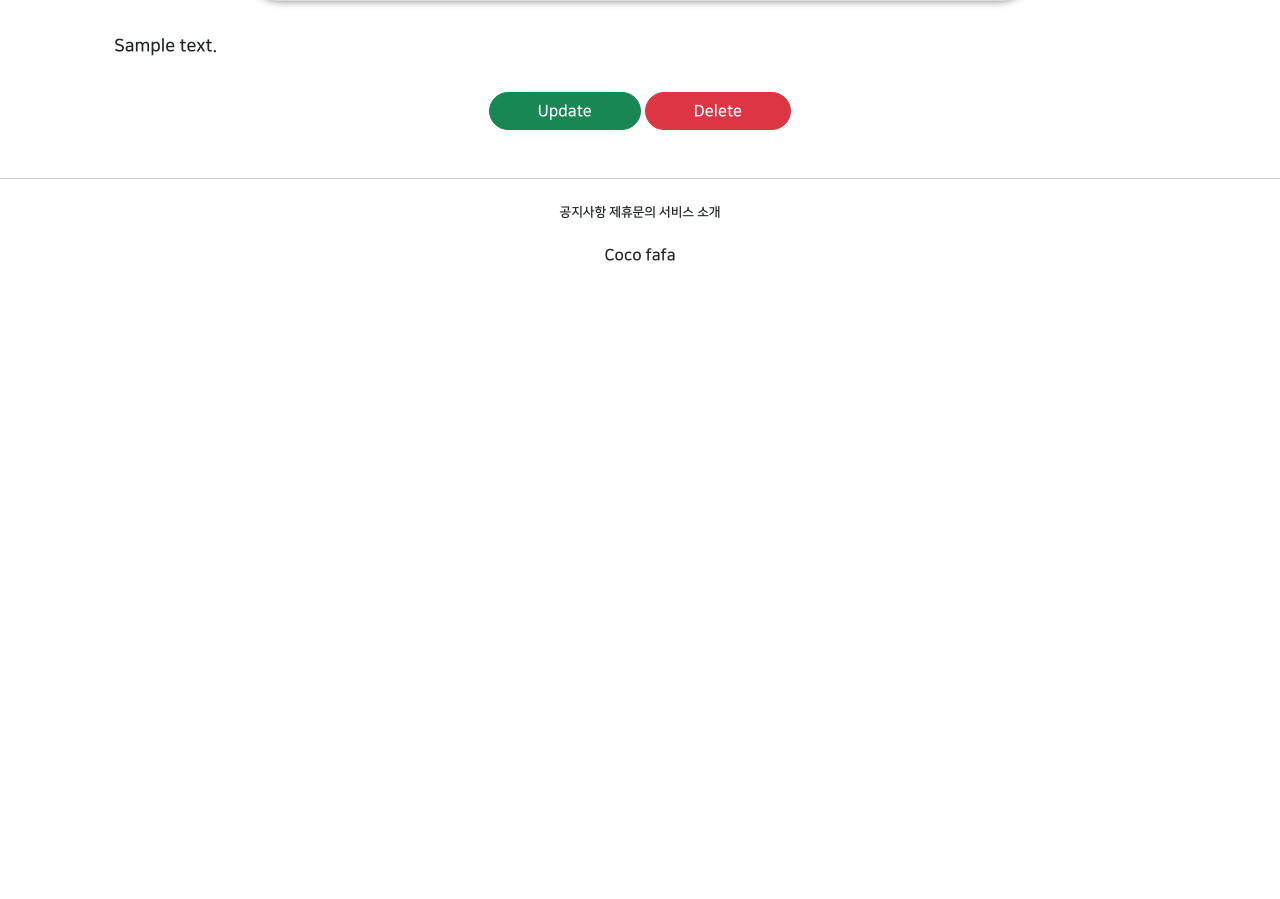
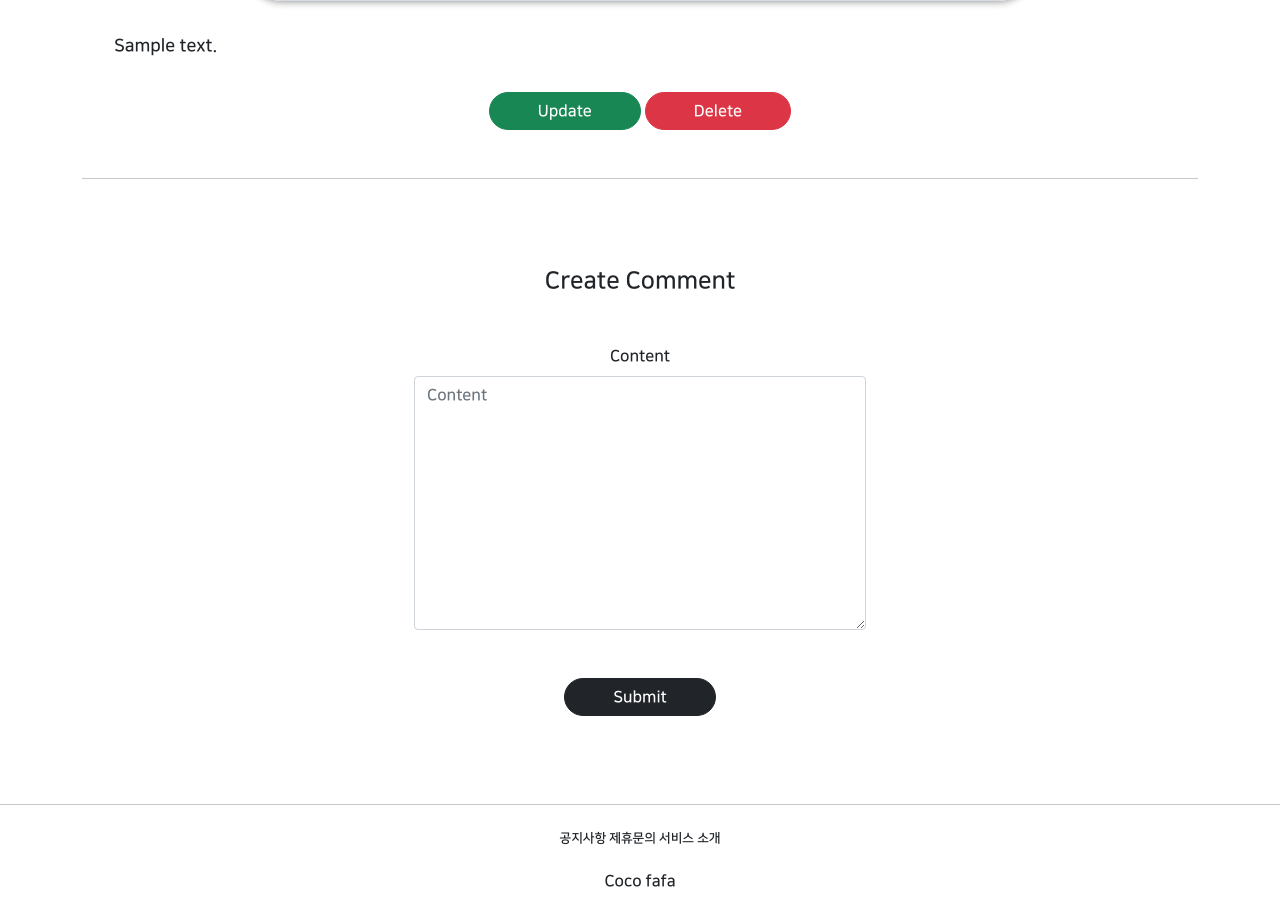
Before and after one commit to cocofafa/5ban-dJANGGO, a Django app: page /articles/detail/1 in a window 1280 px wide. Shown: the part 1020-1919 px from the top of the page. Before the commit the page ends 1281 px from the top, so only its background shows below. Run offline with Django 3.2, Linux system fonts and the light colour scheme; tables that the repository leaves empty hold one stand-in row (values such as "Sample post"); grey boxes marked "Sample" are stand-in pictures; parts of the project's set-up code (start-up, migrations or seed data) failed here and were passed over; some libraries are stand-ins or nearby versions.

Commit message:
08.09 class commit_5

```diff
--- a/articleapp/templates/articleapp/detail.html
+++ b/articleapp/templates/articleapp/detail.html
@@ -44,6 +44,12 @@
 
         </div>
 
+        <hr>
+
+        <div class="text-center my-4">
+            {% include 'commentapp/create.html' %}
+        </div>
+
 
     </div>
 
--- a/articleapp/views.py
+++ b/articleapp/views.py
@@ -6,10 +6,13 @@ from django.shortcuts import render
 from django.urls import reverse_lazy, reverse
 from django.utils.decorators import method_decorator
 from django.views.generic import CreateView, DetailView, UpdateView, ListView
+from django.views.generic.edit import FormMixin
 
 from articleapp.decorators import article_ownership_required
 from articleapp.forms import ArticleCreationForm
 from articleapp.models import Article
+from commentapp.forms import CommentCreationForm
+
 
 @method_decorator(login_required, 'get')
 @method_decorator(login_required, 'post')
@@ -46,12 +49,11 @@ class ArticleUpdateView(UpdateView):
     def get_success_url(self):
         return reverse('articleapp:detail', kwargs={'pk': self.object.pk})
 
-class ArticleDeleteView(DetailView):
+class ArticleDetailView(DetailView, FormMixin):
     model = Article
-    context_object_name = 'target_ article'
-    success_url = reverse_lazy('articleapp:list')
-    template_name = 'articleapp/delete.html'
-
+    form_class = CommentCreationForm
+    context_object_name = 'target_article'
+    template_name = 'articleapp/detail.html'
 
 class ArticleListView(ListView):
     model = Article
--- /dev/null
+++ b/commentapp/templates/commentapp/create.html
@@ -0,0 +1,17 @@
+{% load bootstrap4 %}
+
+    <div class="text-center mw-500 m-auto">
+        <div class="m-5">
+            <h4>Create Comment</h4>
+        </div>
+        <div>
+            <form action="{% url 'commentapp:create' %}" method="post">
+                {% csrf_token %}
+                {% bootstrap_form form %}
+                <div class="m-5">
+                <input type="submit"
+                       class="btn btn-dark rounded-pill px-5">
+                </div>
+            </form>
+        </div>
+    </div>
--- a/commentapp/urls.py
+++ b/commentapp/urls.py
@@ -1,5 +1,10 @@
+from django.urls import path
+
+from commentapp.views import CommentCreateView
 
 
+app_name = 'commentapp'
+
 urlpatterns = [
-
+    path('create/', CommentCreateView.as_view(), name='create'),
 ]
```
Also changed, not shown: commentapp/views.py (+17 -0 lines).
